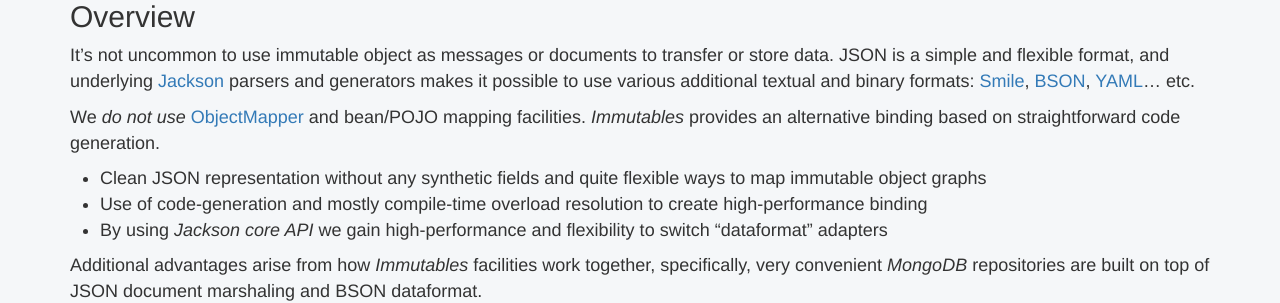
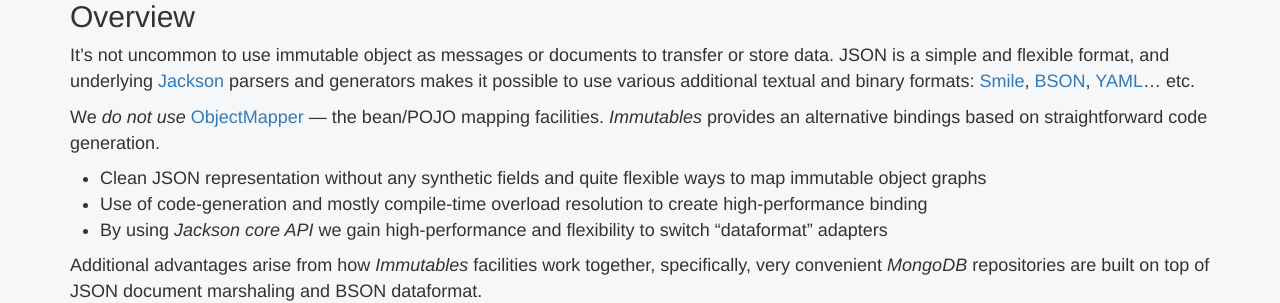
Before and after one commit to immutables/immutables.github.io, a Jekyll site: the page built from json.md, in a window 1280 px wide and 900 px high. Shown: the part 348-651 px from the top of the window. Built offline with Jekyll 4.4.1, drawn with Linux system fonts in a browser that asks for light colours; nearby versions of some CDN libraries; Markdown is read by kramdown in place of the engine named in the settings; comment, search, counter and statistics services are not loaded.

```diff
--- a/json.md
+++ b/json.md
@@ -16,8 +16,8 @@ parsers and generators makes it possible to use various additional textual and b
 [BSON](https://github.com/michel-kraemer/bson4jackson),
 [YAML](https://github.com/FasterXML/jackson-dataformat-yaml)... etc.
 
-We _do not use_ [ObjectMapper](https://github.com/FasterXML/jackson-databind) and bean/POJO mapping facilities.
-_Immutables_ provides an alternative binding based on straightforward code generation.
+We _do not use_ [ObjectMapper](https://github.com/FasterXML/jackson-databind) — the bean/POJO mapping facilities.
+_Immutables_ provides an alternative bindings based on straightforward code generation.
 
 * Clean JSON representation without any synthetic fields and quite flexible ways to map immutable object graphs
 * Use of code-generation and mostly compile-time overload resolution to create high-performance binding
```
Also changed, not shown: immutable.md (+2 -2 lines), mongo.md (+3 -0 lines).
